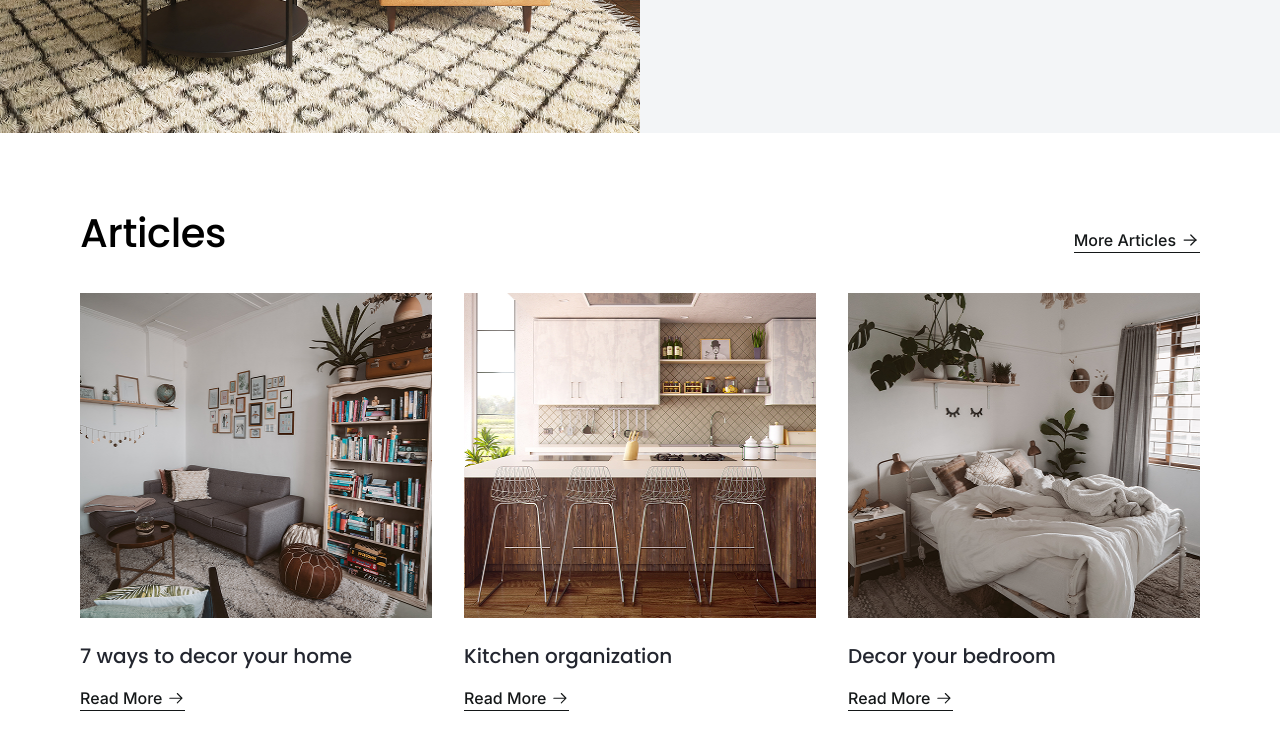
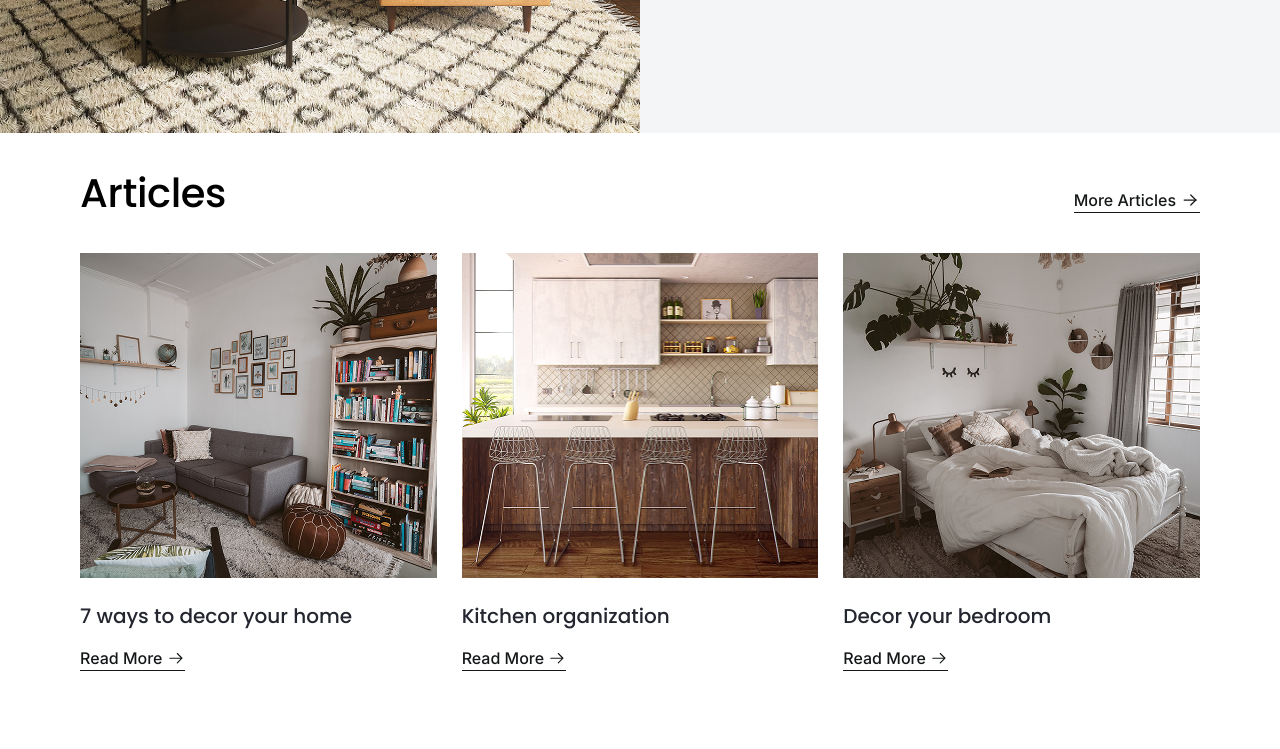
Before and after one commit to Hamiiiidreza/Home-Style, a React (Vite) app: page / in a window 1280 px wide. Shown: the part 2940-3689 px from the top of the page. Built offline with nearby package versions, Linux system fonts and the light colour scheme.

Commit message:
Add showHeader and count props to BlogSection and update structure for conditional article count

```diff
--- a/src/components/modules/blog-section/blog-section.jsx
+++ b/src/components/modules/blog-section/blog-section.jsx
@@ -1,32 +1,110 @@
 import React from "react";
 import BlogCard from "./blog-card";
 import SectionHeader from "../../ui/section-header";
+import ButtonCard from "../../ui/button-card";
 
-const BlogSection = () => (
-    <section className="w-full py-20 bg-white">
+const BlogSection = ({ showHeader = true, count = 3 }) => {
+
+    const blogs = [
+        {
+            id: 1,
+            image: "/Images/blog-1.png",
+            title: "7 ways to decor your home",
+            fullTitle: "7 ways to decor your home like a professional",
+            date: "October 12, 2023"
+        },
+        {
+            id: 2,
+            image: "/Images/blog-2.png",
+            title: "Kitchen organization",
+            fullTitle: "Inside a beautiful kitchen organization",
+            date: "October 14, 2023"
+        },
+        {
+            id: 3,
+            image: "/Images/blog-3.png",
+            title: "Decor your bedroom",
+            fullTitle: "Decor your bedroom for your children",
+            date: "October 16, 2023"
+        },
+        {
+            id: 4,
+            image: "/Images/blog-4.png",
+            title: "Modern texas home",
+            fullTitle: "Modern texas home is beautiful and completely kid-friendly",
+            date: "October 18, 2023"
+        },
+        {
+            id: 5,
+            image: "/Images/blog-5.png",
+            title: "Modern texas home",
+            fullTitle: "Modern texas home is beautiful and completely kid-friendly",
+            date: "October 20, 2023"
+        },
+        {
+            id: 6,
+            image: "/Images/blog-6.png",
+            title: "Modern texas home",
+            fullTitle: "Modern texas home is beautiful and completely kid-friendly",
+            date: "October 21, 2023"
+        },
+        {
+            id: 7,
+            image: "/Images/blog-7.png",
+            title: "Modern texas home",
+            fullTitle: "Modern texas home is beautiful and completely kid-friendly",
+            date: "October 22, 2023"
+        },
+        {
+            id: 8,
+            image: "/Images/blog-8.png",
+            title: "Modern texas home",
+            fullTitle: "Modern texas home is beautiful and completely kid-friendly",
+            date: "October 25, 2023"
+        },
+        {
+            id: 9,
+            image: "/Images/blog-9.png",
+            title: "Modern texas home",
+            fullTitle: "Modern texas home is beautiful and completely kid-friendly",
+            date: "October 28, 2023"
+        },
+    ];
+
+    return (
+        <section className="w-full pt-10 pb-20 bg-white">
             <div className="container">
+
+                {showHeader && (
                     <SectionHeader
                         title="Articles"
                         linkText="More Articles"
-                to=""
+                        to="/articles"
                         mbClass="mb-10"
                     />
-            <div className="grid grid-cols-1 md:grid-cols-3 gap-8">
+                )}
+
+                <div className="grid grid-cols-1 md:grid-cols-2 lg:grid-cols-3 gap-x-[25px] gap-y-[40px]">
+                    {blogs.slice(0, count).map((blog) => (
                         <BlogCard
-                    image="/Images/blog-1.png"
-                    title="7 ways to decor your home"
+                            key={blog.id}
+                            {...blog}
+                            showFull={count === 9}
                         />
-                <BlogCard
-                    image="/Images/blog-2.png"
-                    title="Kitchen organization"
-                />
-                <BlogCard
-                    image="/Images/blog-3.png"
-                    title="Decor your bedroom"
+                    ))}
+                </div>
+                {count === 9 && (
+                    <div className="w-full flex justify-center mt-20">
+                        <ButtonCard
+                            title="Show More"
+                            onClick={() => console.log("Show more clicked")}
+                            className="font-InterMedium text-neutral-07 text-base text-center leading-7 tracking-button-s whitespace-nowrap box-border inline-flex items-center justify-center gap-2 px-10 py-1.5 rounded-full border border-neutral-07 cursor-pointer transition-all hover:shadow-[0_4px_4px_rgba(0,0,0,0.25)]"
                         />
                     </div>
+                )}
             </div>
         </section>
     );
+};
 
 export default BlogSection;
```
Lines whose indentation alone changed are shown as unchanged.
